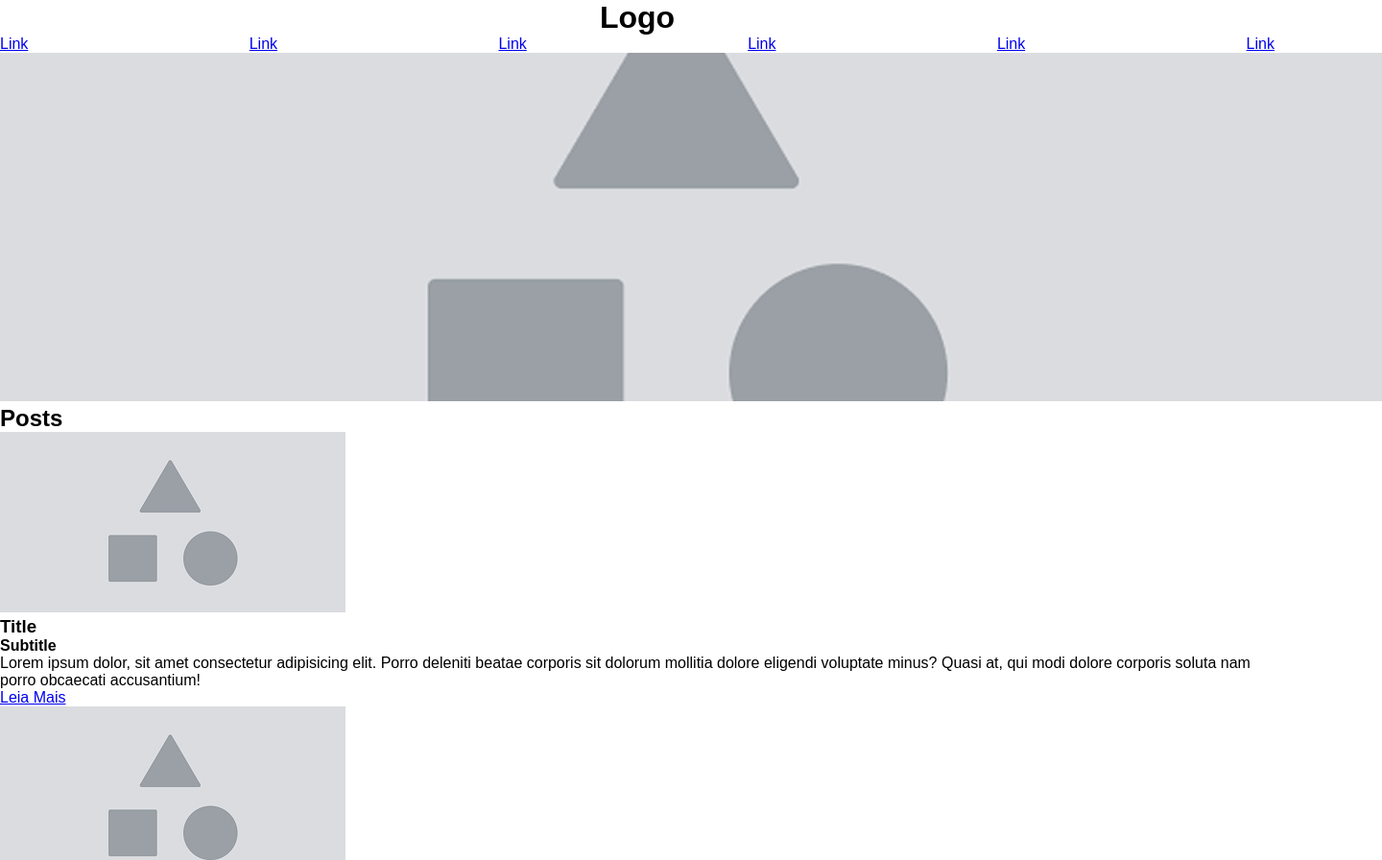
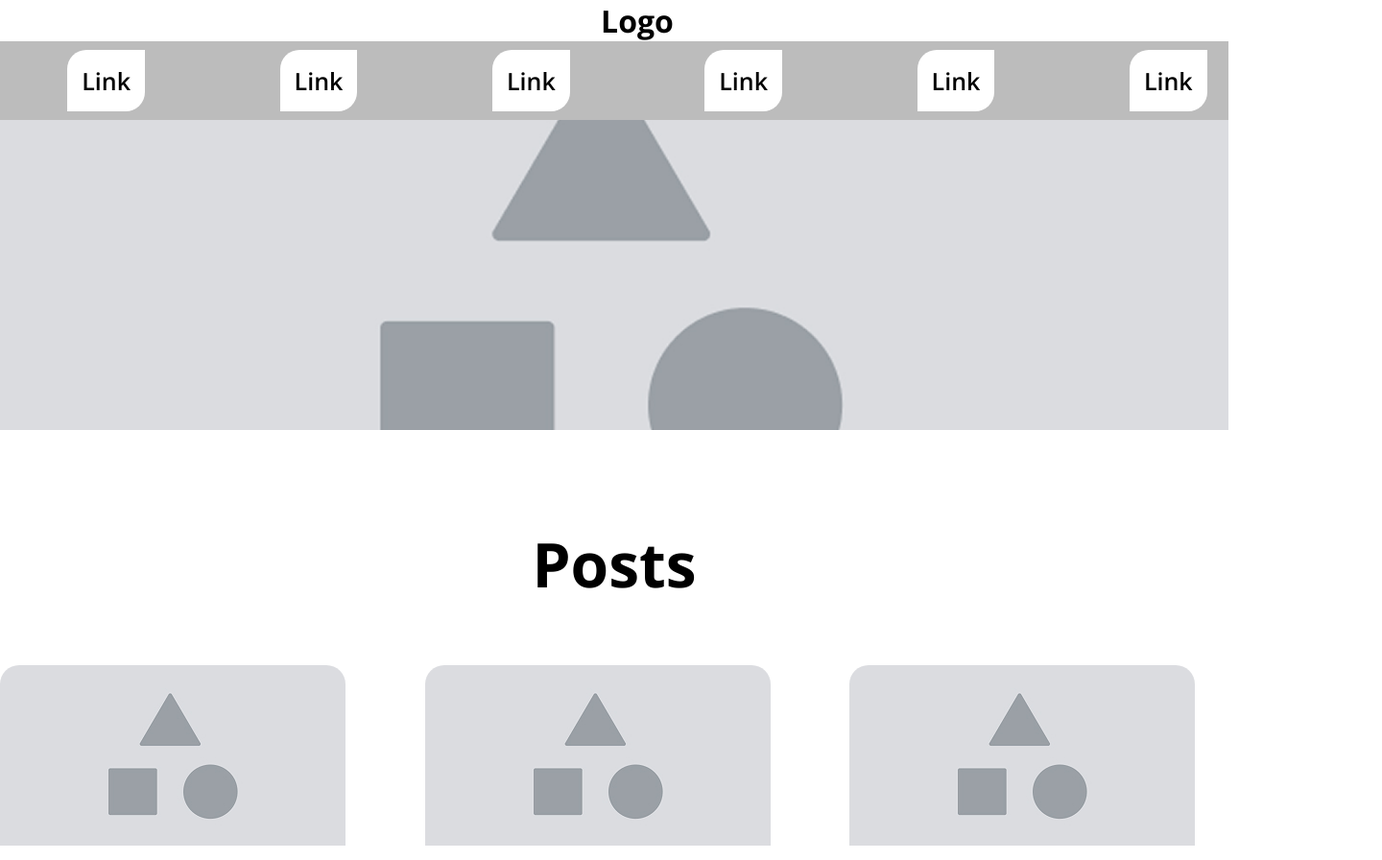
Before and after one commit to henricastt30/aulas-css-senai, a plain HTML site: page wireframe/index.html in a window 1280 px wide. Shown: the top 896 px of the page at 96% size, 1440 px wide, since content can reach past the window. Drawn offline with nearby package versions, Linux system fonts and the light colour scheme.

Commit message:
Formatação do Wireframe.

```diff
--- a/wireframe/css/style.css
+++ b/wireframe/css/style.css
@@ -1,7 +1,7 @@
 *{
     margin: 0;
     padding: 0;
-    font-family: Arial, Helvetica, sans-serif;
+    font-family: "Open Sans", sans-serif;
 }
 
 .container{
@@ -15,8 +15,77 @@ h1{
     text-align: center;
 }
 
+/* Nav */
+
+nav{
+    background: #bcbcbc;
+    padding: 24px 0;
+}
+
 nav ul{
     list-style: none;
     display: flex;
+    justify-content: space-around;
+}
+
+nav ul li a{
+    color: #000;
+    font-weight: 600;
+    font-size: 25px;
+    text-decoration: none;
+    background: #fff;
+    padding: 15px;
+    transition: all ease-in-out 0.3s;
+    border-radius: 20px 0;
+}
+
+nav ul li a:hover{
+    background: #000;
+    color: #fff;
+    border-radius: 0 20px;
+}
+
+/* Banner */
+
+#banner img{
+    width: 100%;
+}
+
+/* Posts */
+
+.posts h2{
+    text-align: center;
+    margin: 91px 0 62px;
+    font-size: 64px;
+}
+
+.posts .container{
+    display: flex;
     justify-content: space-between;
 }
+
+.posts img{
+    border-radius: 20px 20px 0 0;
+}
+
+.posts h3{
+    font-size: 20px;
+    margin: 16px 16px 0;
+}
+
+.posts h4{
+    margin-left: 16px;
+    font-weight: normal;
+}
+
+.posts p{
+    margin: 32px 16px;
+}
+
+.posts a{
+    background-color: #65558f;
+    color: #fff;
+    padding: 10px 24px;
+    border-radius: 100px;
+    font-size: 20px;
+}
--- a/wireframe/index.html
+++ b/wireframe/index.html
@@ -8,6 +8,10 @@
     <!-- Link para os estilos -->
 
     <link href="css/style.css" rel="stylesheet">
+
+    <link rel="preconnect" href="https://fonts.googleapis.com">
+    <link rel="preconnect" href="https://fonts.gstatic.com" crossorigin>
+    <link href="https://fonts.googleapis.com/css2?family=Open+Sans:ital,wght@0,300..800;1,300..800&display=swap" rel="stylesheet">
 
 </head>
 <body>
@@ -36,7 +40,7 @@
             <img src="images/banner.jpg" alt="Banner Principal">
         </section>
 
-        <section>
+        <section class="posts">
             <h2>Posts</h2>
 
             <div class="container">
```
